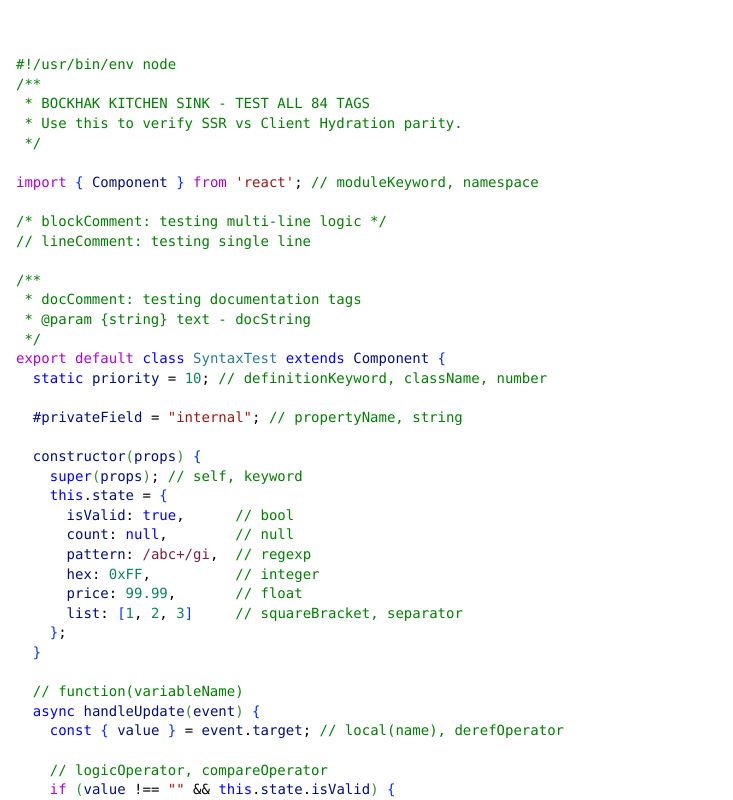
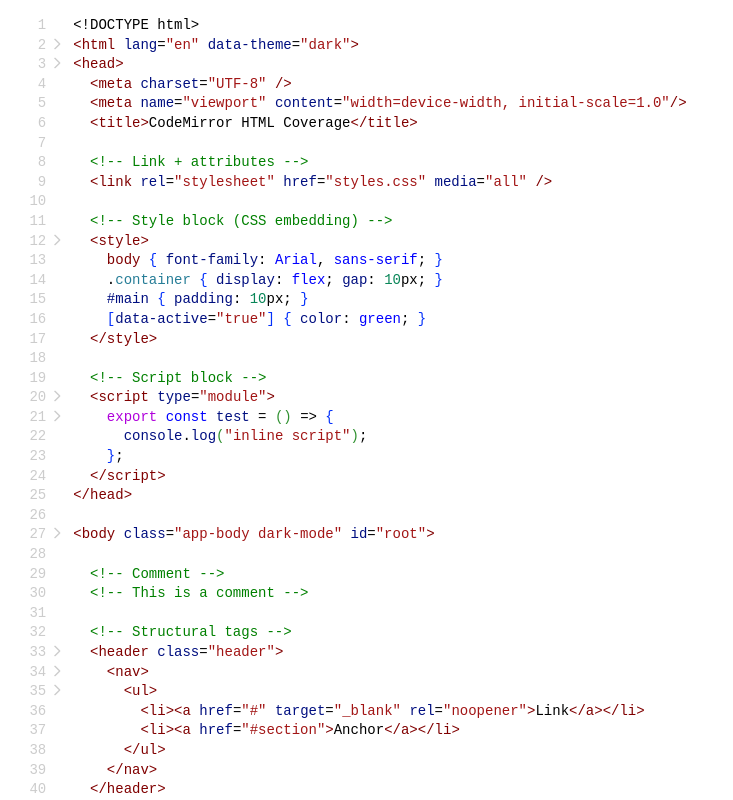
Before and after one commit to Kalyan-Koppula/coderunner-svelte, a SvelteKit app: page / in a window 1280 px wide. Shown: the top 800 px of the page, without its empty margins (0-733 px from the left). Built offline with nearby package versions, Linux system fonts and the light colour scheme.

Commit message:
feat: Add gutters and line numbers , and handle layout shift for gutter

```diff
--- a/src/components/codeBlock.svelte
+++ b/src/components/codeBlock.svelte
@@ -3,7 +3,7 @@
   import { mountFlyweightEditor } from '$lib/codeMirrorUtils/client';
 
   // Scoped Component Extrinsic Inputs
-  let { language, code, highlightedCode, hydrate = true } = $props();
+  let { language, code, highlightedCode, lineCount = 1, hydrate = true } = $props();
 
   // Isolated Local Component State Instances
   let container = $state(null);
@@ -22,7 +22,7 @@
 
         if (active) {
           view = editorView;
-          if(hydrate) isInteractive = true;
+          isInteractive = true;
         } else {
           editorView.destroy();
         }
@@ -31,7 +31,7 @@
       }
     }
 
-    init();
+    hydrate && init();
 
     // Clean up local editor instance state on component destroy
     return () => {
@@ -45,6 +45,12 @@
 
 <pre bind:this={container} class="cm-s-custom">
   {#if !isInteractive}
-    {@html highlightedCode}
+    <div class="staticCode" style="--linedigits: {Math.ceil(Math.log10(lineCount))}">{@html highlightedCode}</div>
   {/if}
 </pre>
+
+<style>
+  .staticCode {
+    padding-left: calc( calc(var(--linedigits) * 9px) + 32px);
+  }
+</style>
--- a/src/lib/codeMirrorUtils/server/highlighter.js
+++ b/src/lib/codeMirrorUtils/server/highlighter.js
@@ -10,6 +10,7 @@ export const getHighlightedCode = async (code, language) => {
   const serverHighlighter = tagHighlighter(bodhakTagClasses);
 
   let htmlOutput = "";
+  let lineCount = 1;
 
   highlightCode(
     code,
@@ -19,8 +20,11 @@ export const getHighlightedCode = async (code, language) => {
       const escaped = text.replace(/&/g, "&amp;").replace(/</g, "&lt;").replace(/>/g, "&gt;");
       htmlOutput += classes ? `<span class="${classes}">${escaped}</span>` : escaped;
     },
-    () => htmlOutput += "\n"
+    () => {
+      htmlOutput += "\n";
+      lineCount++;
+    }
   );
 
-  return htmlOutput;
+  return {htmlOutput, lineCount};
 }
--- a/src/routes/+page.server.js
+++ b/src/routes/+page.server.js
@@ -4,7 +4,7 @@ import { code } from "./data";
 export async function load() {
   const [jsx, html] = await Promise.all([getHighlightedCode(code.jsx, "jsx"),getHighlightedCode(code.html, "html")])
   return {
-    jsx: {highlightedCode: jsx, code: code.jsx, language: "jsx"},
-    html: {highlightedCode: html, code: code.html, language: "html"},
+    jsx: {highlightedCode: jsx.htmlOutput, code: code.jsx, language: "jsx", lineCount: jsx.lineCount},
+    html: {highlightedCode: html.htmlOutput, code: code.html, language: "html", lineCount: html.lineCount},
   }
 }
--- a/src/routes/+page.svelte
+++ b/src/routes/+page.svelte
@@ -3,6 +3,4 @@
   let {data}= $props();
 </script>
 
-<CodeBlock code={data.jsx.code} highlightedCode={data.jsx.highlightedCode} language={data.jsx.language} hydrate={false}/>
-<CodeBlock code={data.jsx.code} highlightedCode={data.jsx.highlightedCode} language={data.jsx.language}/>
-<CodeBlock code={data.html.code} highlightedCode={data.html.highlightedCode} language={data.html.language}/>
+<CodeBlock code={data.html.code} highlightedCode={data.html.highlightedCode} language={data.html.language} lineCount={data.html.lineCount}/>
--- a/src/routes/layout.css
+++ b/src/routes/layout.css
@@ -54,7 +54,37 @@ pre.cm-s-custom {
   @apply font-mono text-sm leading-[1.4] p-4 rounded-lg overflow-x-auto transition-colors duration-200;
   background-color: var(--code-bg);
   color: var(--code-text);
+  display: flex;
 }
+
+.cm-fold-marker {
+  display: inline-block;
+  width: 16px;
+  height: 16px;
+  cursor: pointer;
+
+  background-color: currentColor;
+  mask-image: url('/static/icons/chevron-down.svg');
+  mask-size: contain;
+  mask-repeat: no-repeat;
+  mask-position: center;
+  -webkit-mask-image: url('/static/icons/chevron-down.svg');
+  -webkit-mask-size: contain;
+  -webkit-mask-repeat: no-repeat;
+  -webkit-mask-position: center;
+
+  transition: transform 0.2s cubic-bezier(0.4, 0, 0.2, 1);
+  will-change: transform;
+}
+
+.cm-fold-marker.is-closed {
+  transform: rotate(0deg);
+}
+
+.cm-fold-marker.is-open {
+  transform: rotate(-90deg);
+}
+
 
 /* Lezer Token Mappings */
 .tok-keyword, .tok-moduleKeyword, .tok-controlKeyword, .tok-operatorKeyword  { color: var(--code-keyword); }
```
Also changed, not shown: src/lib/codeMirrorUtils/client/editorFlyweight.js, static/icons/chevron-down.svg (added).
